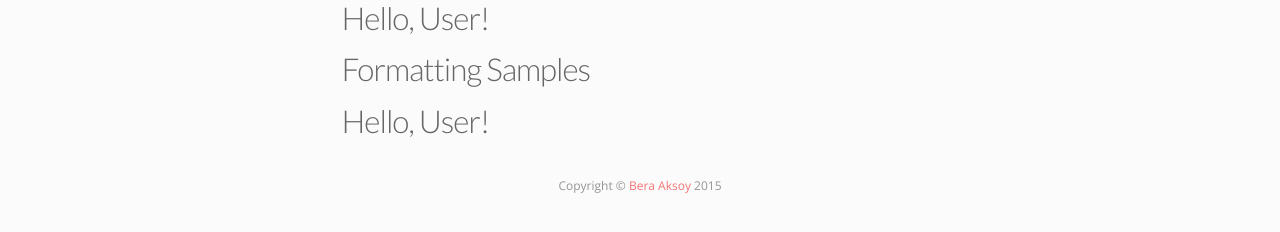
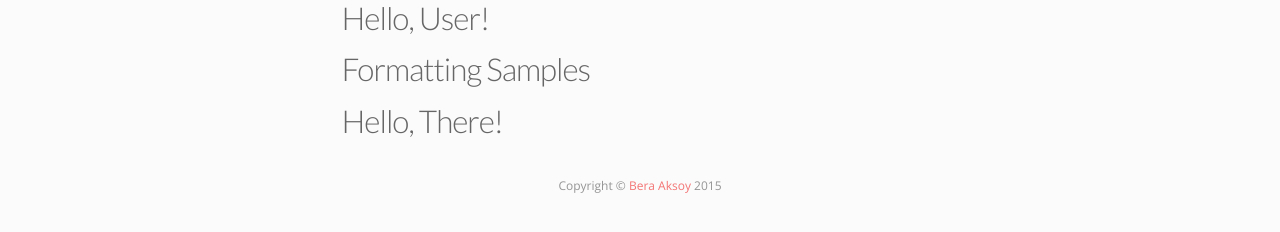
Before and after one commit to baksoy/baksoy.github.io, a Jekyll site: the page built from index.html, in a window 1280 px wide. Shown: the part 253-485 px from the top of the page. Built offline with Jekyll 4.4.1, drawn with Linux system fonts in a browser that asks for light colours; nearby versions of some CDN libraries; Markdown is read by kramdown in place of the engine named in the settings.

Commit message:
Update test post

```diff
--- a/_posts/2015-01-01-hello.markdown
+++ b/_posts/2015-01-01-hello.markdown
@@ -1,7 +1,7 @@
 ---
 layout: post
-title: "Hello, User!"
-date: 2015-05-25
+title: "Hello, There!"
+date: 2015-01-01
 categories:
 ---
 Hi, thanks for viewing my theme! Feel free to edit it in any way you want, just be cool and leave the necessary credits somewhere visible. If you could star the repository, that'd be pretty cool as well.
```
